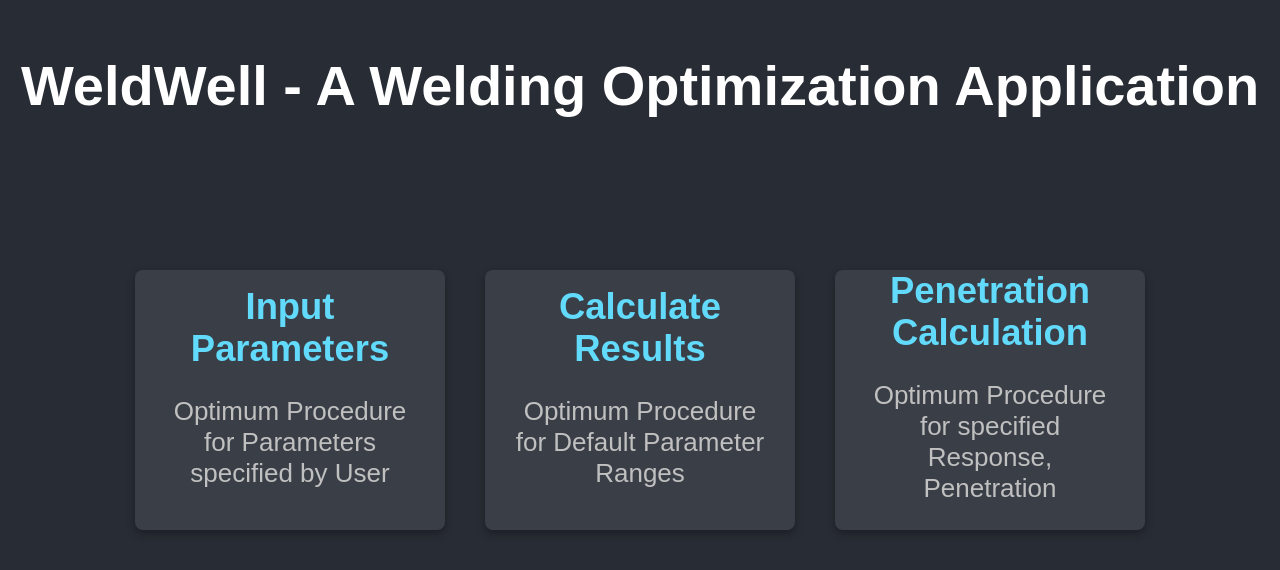
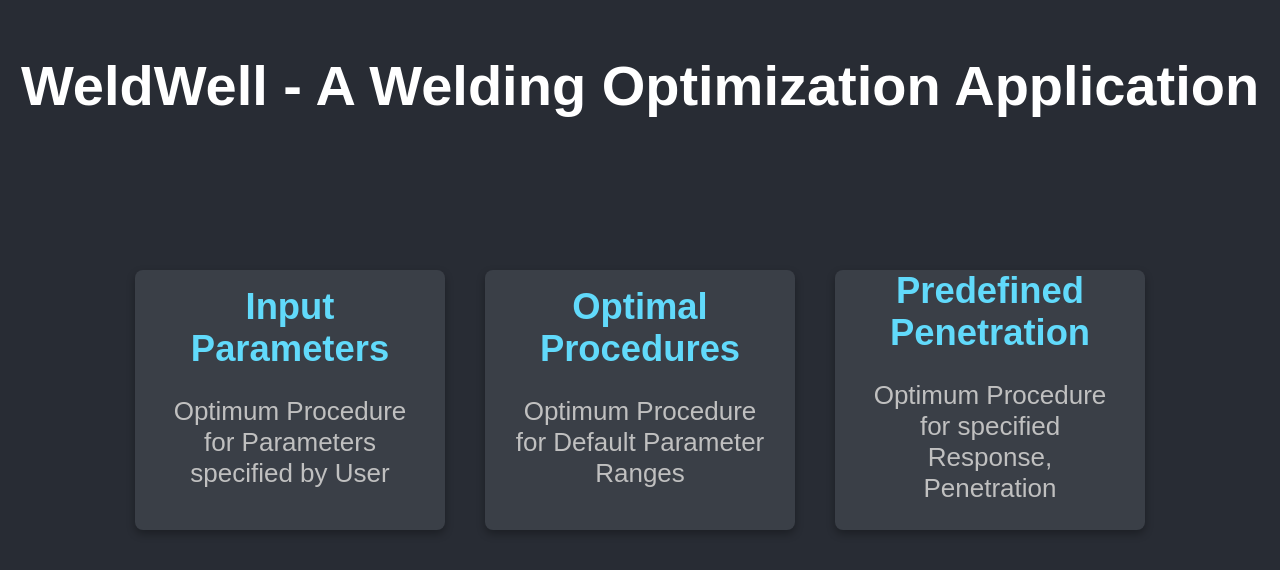
Before and after one commit to BajajAyush/btp-proj, a React (Create React App) app in the folder welding/: page / in a window 1280 px wide. Shown: the top 570 px of the page. Built offline with nearby package versions, Linux system fonts and the light colour scheme.

Commit message:
renaeming
renameing

```diff
--- a/welding/src/App.js
+++ b/welding/src/App.js
@@ -14,12 +14,12 @@ function App() {
           to="/parameters"
         />
         <Card
-          title="Calculate Results"
+          title="Optimal Procedures"
           description="Optimum Procedure for Default Parameter Ranges"
           to="/calculate"
         />
         <Card
-          title="Penetration Calculation"
+          title="Predefined Penetration"
           description="Optimum Procedure for specified Response, Penetration"
           to="/thirdparameters"
         />
```
